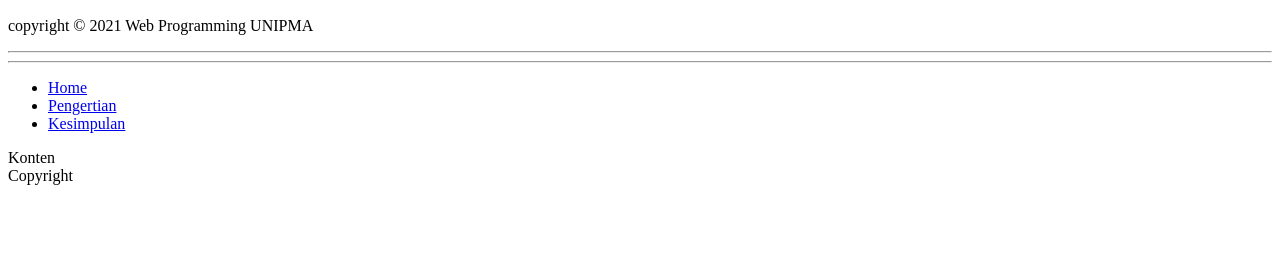
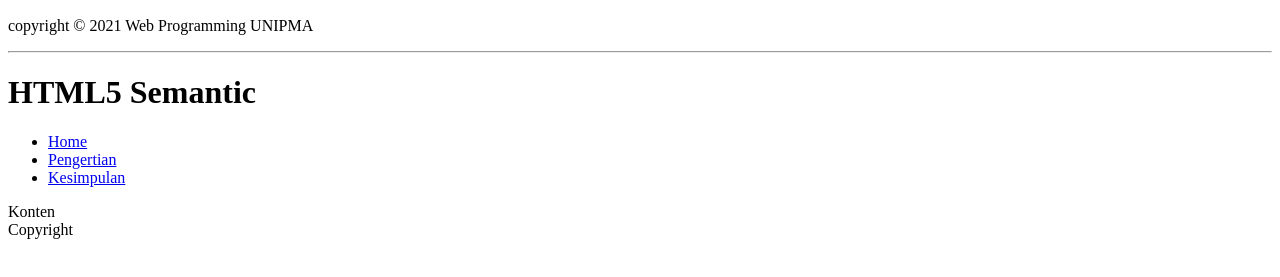
Before and after one commit to purhendi/purhendi.github.io, a plain HTML site: page session4.html in a window 1280 px wide. Shown: the part 253-530 px from the top of the page. Drawn offline with Linux system fonts and the light colour scheme.

Commit message:
Update session4.html

```diff
--- a/session4.html
+++ b/session4.html
@@ -25,16 +25,10 @@
         </div>
 		<hr>
  <!--Latihan Semantic HTML-->
-        <div id="header"></div>
-        <div id=”sidebar”></div>
-        <div id="content">
-          <div class="post"></div>
-        </div>
-
-
-    </body>
-	<hr>
-<!--PRAKTIKUM 4-->
+<!DOCTYPE html>
+<header>
+ 		<h1>HTML5 Semantic</h1>
+</header>
 <nav>
  	<ul>
  		<li><a href="#home">Home</a></li>
@@ -48,4 +42,3 @@
 <footer>
  Copyright
 </footer>
-</html>
```
Lines whose indentation alone changed are shown as unchanged.
